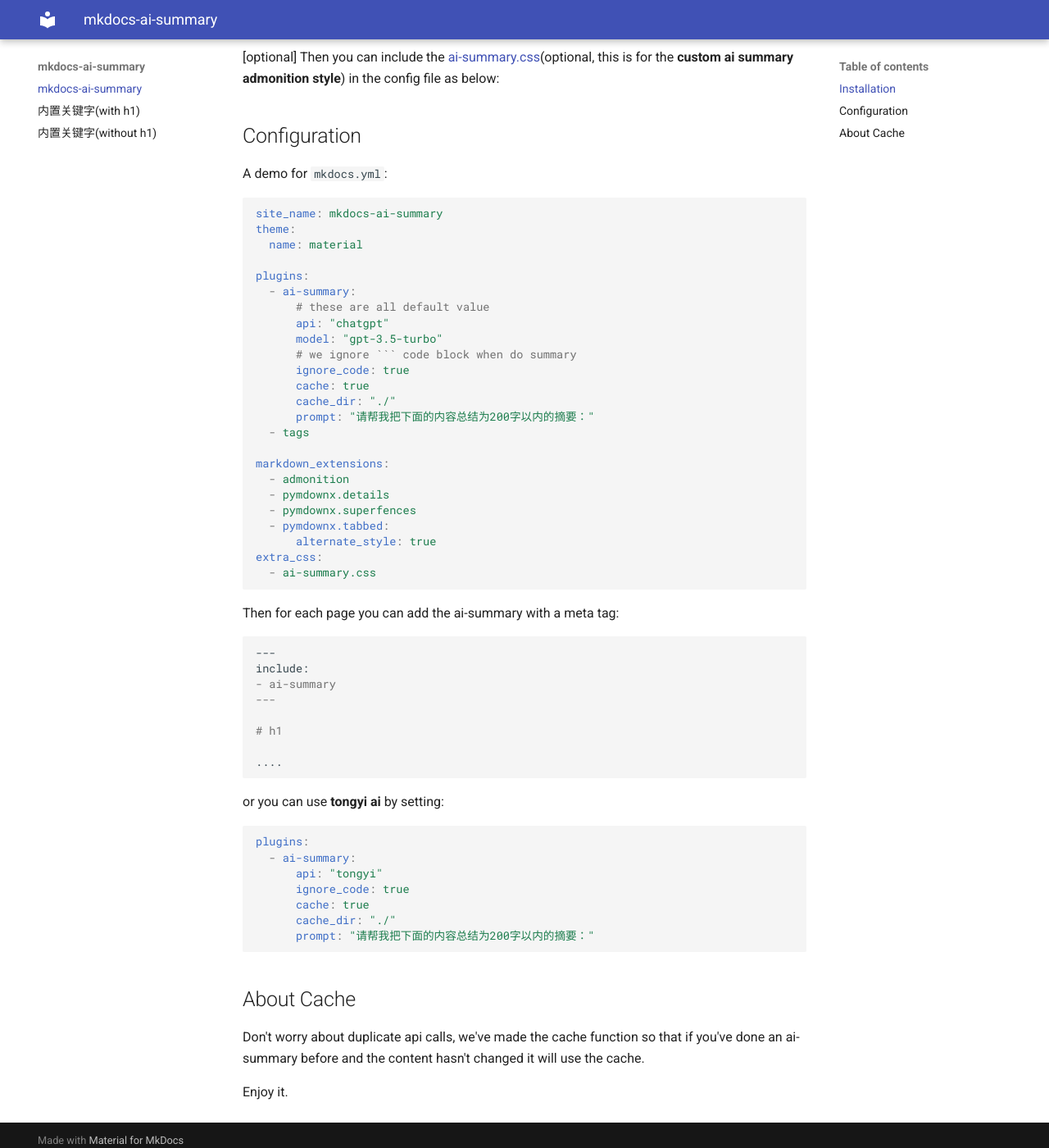
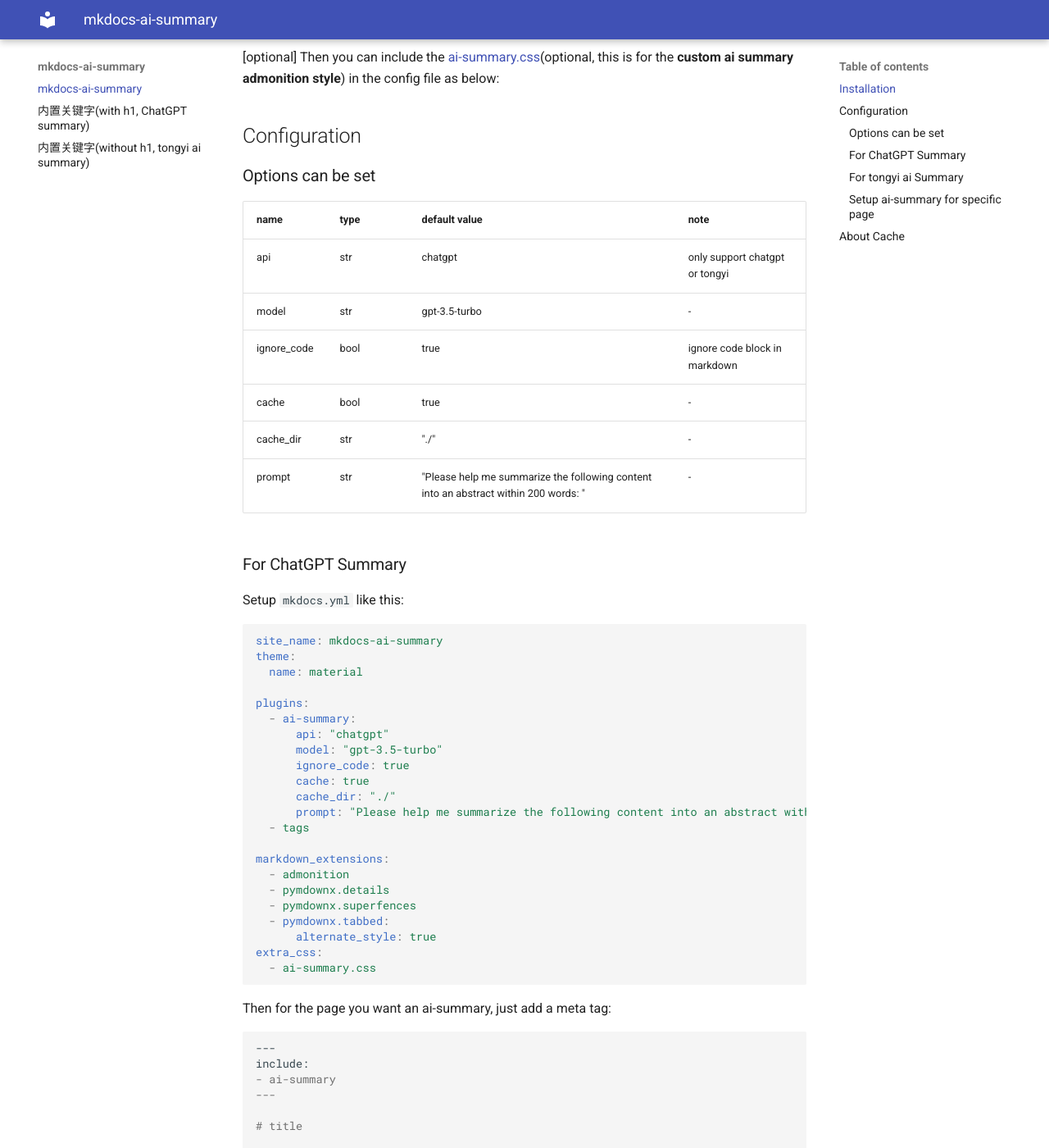
Before and after one commit to AIboy996/mkdocs-ai-summary, an MkDocs documentation site: the page built from docs/index.md, in a window 1280 px wide and 1400 px high, scrolled down 1136 px. Shown: the whole window at 82% size. Built offline with MkDocs 1.6.1 and Material for MkDocs 9.7.7, drawn with Linux system fonts in a browser that asks for light colours; some of the changed text lies outside the part shown.

Commit message:
[new feature] can config each page seperately

````diff
--- a/docs/index.md
+++ b/docs/index.md
@@ -46,7 +46,21 @@
 
 ## Configuration
 
-A demo for `mkdocs.yml`:
+### Options can be set
+
+name|type|default value| note
+--|--|--|--
+api|str|chatgpt| only support chatgpt or tongyi
+model|str|gpt-3.5-turbo | -
+ignore_code|bool|true| ignore code block in markdown
+cache|bool|true| -
+cache_dir|str|"./"| -
+prompt|str|"Please help me summarize the following content into an abstract within 200 words: "| -
+
+
+### For ChatGPT Summary
+
+Setup `mkdocs.yml` like this:
 
 ```yml
 site_name: mkdocs-ai-summary
@@ -55,14 +69,12 @@
 
 plugins:
   - ai-summary:
-      # these are all default value
       api: "chatgpt"
       model: "gpt-3.5-turbo"
-      # we ignore ``` code block when do summary
       ignore_code: true
       cache: true
       cache_dir: "./"
-      prompt: "请帮我把下面的内容总结为200字以内的摘要："
+      prompt: "Please help me summarize the following content into an abstract within 200 words: "
   - tags
 
 markdown_extensions:
@@ -75,28 +87,50 @@
   - ai-summary.css
 ```
 
-Then for each page you can add the ai-summary with a meta tag:
+Then for the page you want an ai-summary, just add a meta tag:
 ```markdown
 ---
 include:
 - ai-summary
 ---
 
-# h1
+# title
 
-....
+hello ai summary.
 ```
 
+### For tongyi ai Summary
 or you can use **tongyi ai** by setting:
 ```yml
 plugins:
   - ai-summary:
       api: "tongyi"
+      model: "qwen-turbo"
       ignore_code: true
       cache: true
       cache_dir: "./"
-      prompt: "请帮我把下面的内容总结为200字以内的摘要："
+      prompt: "Please help me summarize the following content into an abstract within 200 words: "
 ```
+
+### Setup ai-summary for specific page
+
+You can also setup ai summary for each page separately:
+
+```markdown
+---
+include:
+- ai-summary
+ai-summary-config:
+    api: "tongyi"
+    model: "qwen-turbo"
+---
+
+# title
+
+hello ai summary.
+```
+
+all config options are available. **Page configuration will override unified configuration.**
 
 ## About Cache
 
--- a/docs/withh1.md
+++ b/docs/withh1.md
@@ -5,7 +5,7 @@
 - ai-summary
 ---
 
-# 内置关键字(with h1)
+# 内置关键字(with h1, ChatGPT summary)
 
 > copy from <https://yangzhang.site/Python/BasicSyntax/builtin_keyword/>
 
--- a/mkdocs.yml
+++ b/mkdocs.yml
@@ -9,7 +9,7 @@
       ignore_code: true
       cache: true
       cache_dir: "./"
-      prompt: "请帮我把下面的内容总结为200字以内的摘要："
+      prompt: "Please help me summarize the following content into an abstract within 200 words: "
   - tags
 
 markdown_extensions:
--- a/pyproject.toml
+++ b/pyproject.toml
@@ -7,7 +7,7 @@
 
 [project]
 name = "mkdocs-ai-summary"
-version = "0.2.1"
+version = "0.2.2"
 requires-python = ">=3.10"
 dependencies = [
     "mkdocs>=1.5.3",
````
Also changed, not shown: docs/withouth1.md (+4 -1 lines), readme.md (+42 -8 lines), site/404.html, site/index.html, site/withh1/index.html, site/withouth1/index.html, 3 other files.
